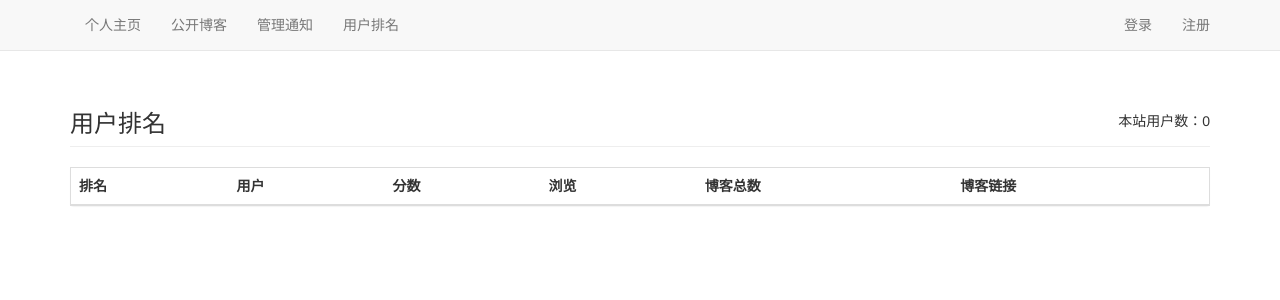
After one commit to HuRuilizhen/Blog-Web, a Django app: page /ranklist/ in a window 1280 px wide. The commit adds this page. Shown: the top 300 px of the page. Run offline with Django 4.2, Linux system fonts and the light colour scheme; lists and menus that the app fills with data are empty; some libraries are stand-ins or nearby versions.

Commit message:
version 0.2
update:
- add ranklist, all users (even vistors) can view this page, the page
  will show rank, user name, visit, number_of_blogs, and blog link
- search function now support search by author name

```diff
--- a/contents/views.py
+++ b/contents/views.py
@@ -57,6 +57,8 @@ def add_blog(request):
         new_content = request.POST.get("content")
         composer = request.user
         Blog.objects.create(title=new_title, text_content=new_content, author=composer)
+        request.user.profile.number_of_blogs += 1
+        request.user.profile.save()
         return HttpResponseRedirect(reverse("contents:all_blogs"))
     context = {"new_title": new_title, "new_content": new_content}
     return render(request, "add_blog.html", context)
@@ -109,6 +111,8 @@ def del_blog(request, blog_id):
     if request.user != user:
         raise PermissionDenied("sorry you have no permission")
     Blog.objects.get(id=blog_id).delete()
+    user.profile.number_of_blogs -= 1
+    user.profile.save()
     return HttpResponseRedirect(reverse("contents:personal_blogs"))
 
 
--- a/templates/all_blogs.html
+++ b/templates/all_blogs.html
@@ -14,7 +14,8 @@
 {% block content %}
   <ul class="list-unstyled">
     {% for blog in blogs %}
-      {% if not blog.is_hidden and keyword in blog.title %}
+      {% if not blog.is_hidden %}
+        {% if keyword in blog.title or keyword in blog.author.username %}
           <li class="panel panel-default">
             <div class="panel-body">
               <div style="text-align:left;  float: left;">
@@ -29,6 +30,7 @@
             </div>
           </li>
         {% endif %}
+      {% endif %}
       {% empty %}
       <li>目前还没有博客</li>
     {% endfor %}
--- a/templates/base.html
+++ b/templates/base.html
@@ -48,6 +48,9 @@
             <li>
               <a href="{% url 'contents:all_announcements' %}">管理通知</a>
             </li>
+            <li>
+              <a href="{% url 'users:ranklist' %}">用户排名</a>
+            </li>
           </ul>
 
           <ul class="nav navbar-nav navbar-right">
--- a/templates/home.html
+++ b/templates/home.html
@@ -12,7 +12,7 @@
 
 {% block content %}
   {% if user.is_authenticated %}
-    <a href="#" class="list-group-item">博客总数：{{ number_of_blogs }}</a>
+    <a href="#" class="list-group-item">博客总数：{{ profile.number_of_blogs }}</a>
     <a href="#" class="list-group-item">浏览总量：{{ profile.visit }}</a>
     <a href="#" class="list-group-item">当前积分：{{ profile.score }}</a>
     <a href="#" class="list-group-item">本站排名：{{ rank }}</a>
--- /dev/null
+++ b/templates/ranklist.html
@@ -0,0 +1,39 @@
+{% extends 'base.html' %}
+
+{% block header %}
+  <h3 style="display: inline;">用户排名</h3>
+  <div style="text-align: right; float: right;">本站用户数：{{ number_of_users }}</div>
+{% endblock %}
+
+{% block content %}
+  <table class="table panel panel-default">
+    <thead>
+      <tr>
+        <th>排名</th>
+        <th>用户</th>
+        <th>分数</th>
+        <th>浏览</th>
+        <th>博客总数</th>
+        <th>博客链接</th>
+      </tr>
+    </thead>
+    <tbody>
+      {% for profile in profiles %}
+        <tr>
+          <td>{{ forloop.counter }}</td>
+          <td>{{ profile.user.username }}</td>
+          <td>{{ profile.score }}</td>
+          <td>{{ profile.visit }}</td>
+          <td>{{ profile.number_of_blogs }}</td>
+          <td>
+            <form action="{% url 'contents:all_blogs' %}" method="post">
+              {% csrf_token %}
+              <input type="hidden" name="keyword" value="{{ profile.user.username }}" />
+              <input type="submit" value="传送" />
+            </form>
+          </td>
+        </tr>
+      {% endfor %}
+    </tbody>
+  </table>
+{% endblock %}
--- a/users/models.py
+++ b/users/models.py
@@ -8,7 +8,8 @@ class Profile(models.Model):
     user = models.OneToOneField(User, on_delete=models.CASCADE)
     sex_type = models.IntegerField(choices=SEX_CHOICES)
     score = models.IntegerField(default=0)
+    number_of_blogs = models.IntegerField(default=0)
     visit = models.IntegerField(default=0)
 
     def __str__(self):
-        return "user " + str(self.id)
+        return str(self.user.username)
--- a/users/urls.py
+++ b/users/urls.py
@@ -8,4 +8,5 @@ urlpatterns = [
     path("login/", login_view, name="login"),
     path("logout/", logout_view, name="logout"),
     path("signup/", signup_view, name="signup"),
+    path("ranklist/", ranklist_view, name="ranklist")
 ]
--- a/users/views.py
+++ b/users/views.py
@@ -18,14 +18,12 @@ def get_rank(profile):
     return rank
 
 
-# Create your views here.
 def home_view(request):
     if request.user.is_authenticated:
         current_user = request.user
         profile = current_user.profile
-        number_of_blogs = current_user.blog_set.count()
         rank = get_rank(profile)
-        context = {"profile": profile, "number_of_blogs": number_of_blogs, "rank": rank}
+        context = {"profile": profile, "rank": rank}
         return render(request, "home.html", context)
     else:
         return render(request, "home.html")
@@ -71,3 +69,9 @@ def signup_view(request):
         form = SignupForm()
 
     return render(request, "signup.html", {"form": form})
+
+def ranklist_view(request):
+    profiles = Profile.objects.order_by("-score")
+    number_of_users = Profile.objects.count()
+    context = {"profiles": profiles, "number_of_users": number_of_users}
+    return render(request, "ranklist.html", context=context)
```
Lines whose indentation alone changed are shown as unchanged.
